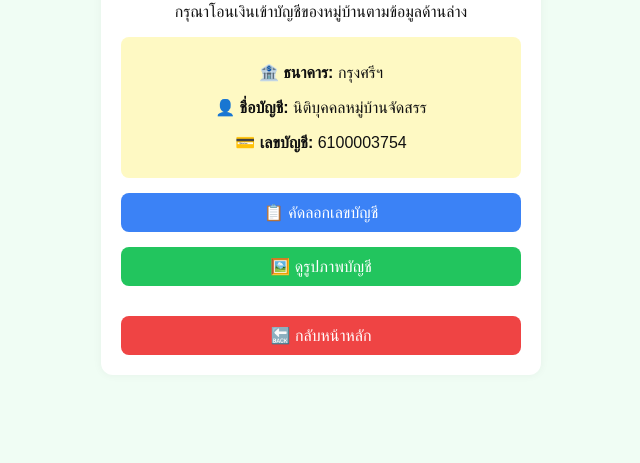
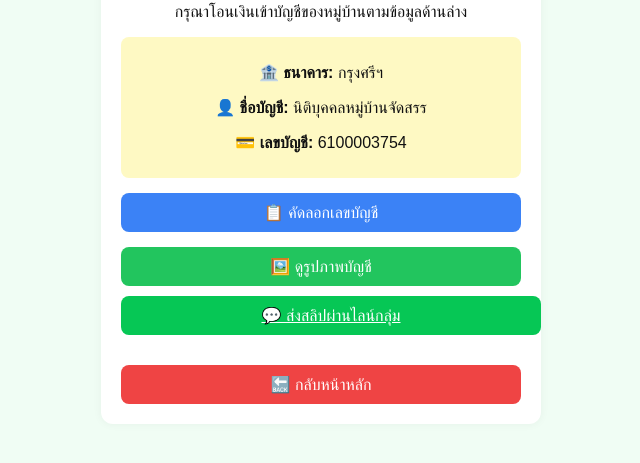
Before and after one commit to thanapakkeh/village-pwa-app, a plain HTML site: page payment.html in a window 1280 px wide. Shown: the part 105-568 px from the top of the page, without its empty margins (319-959 px from the left). Drawn offline with Linux system fonts and the light colour scheme.

Commit message:
Update payment.html

```diff
--- a/payment.html
+++ b/payment.html
@@ -61,6 +61,9 @@
 
     <button class="btn copy" onclick="copyAccount()">📋 คัดลอกเลขบัญชี</button>
     <button class="btn" onclick="openImage()">🖼️ ดูรูปภาพบัญชี</button>
+    <a href="https://line.me/ti/g2/ZDauyxRug_VVvy_dd5uQyG8vZTed7Ix3qrhb6A?utm_source=invitation&utm_medium=link_copy&utm_campaign=default" target="_blank" class="btn" style="background:#06c755;margin-top:10px;">
+  💬 ส่งสลิปผ่านไลน์กลุ่ม
+</a>
     <button class="btn back" onclick="goBack()">🔙 กลับหน้าหลัก</button>
 
     <img id="account-img" src="770282.jpg" alt="บัญชีธนาคาร" style="display:none;" />
```
